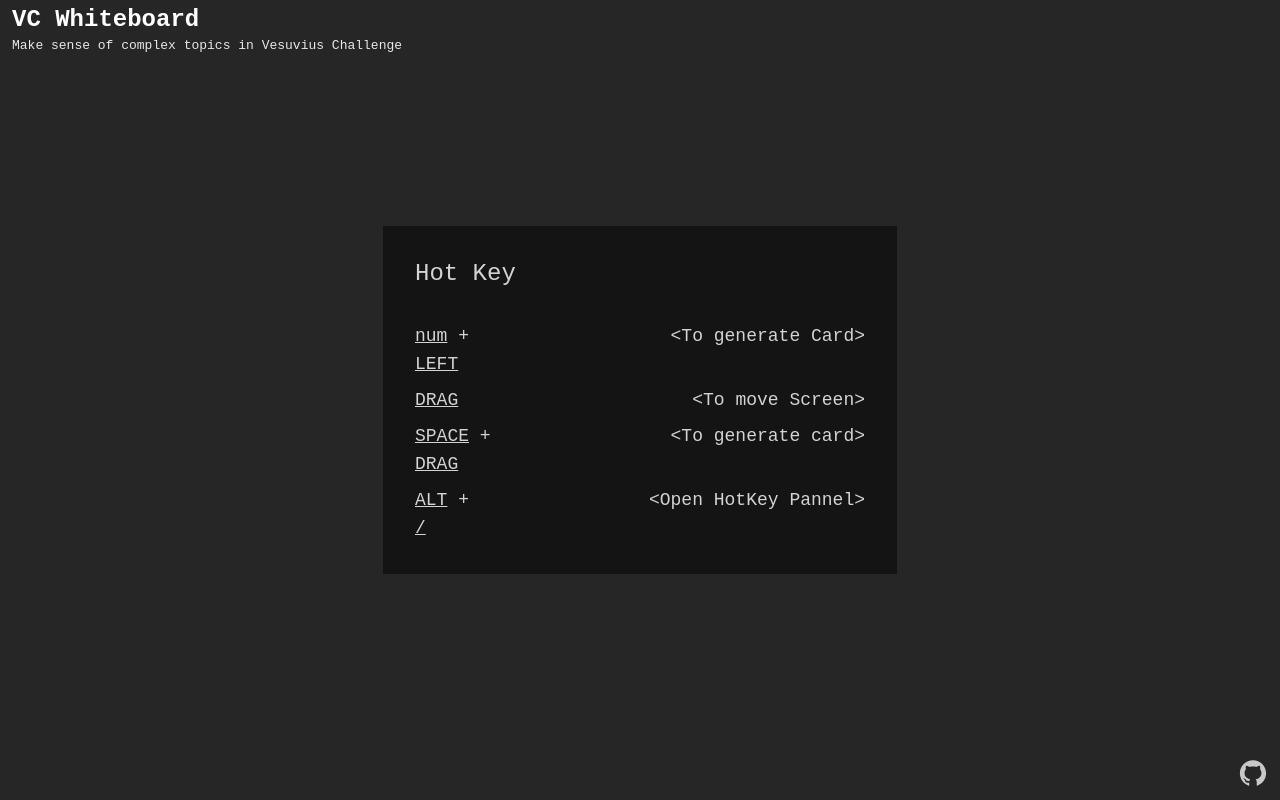
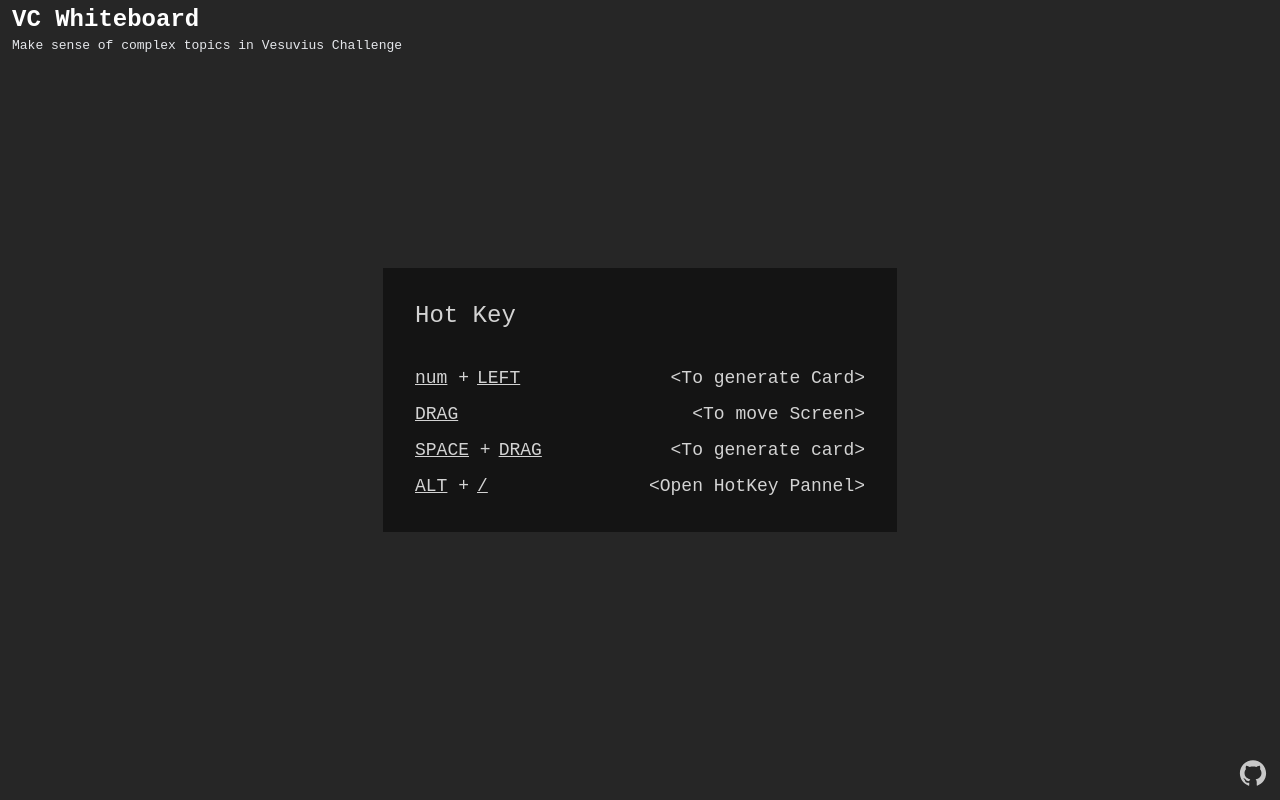
Before and after one commit to tomhsiao1260/vc-whiteboard, a React (Vite) app in the folder client/: page / in a window 1280 px wide. Built offline with nearby package versions, Linux system fonts and the light colour scheme.

Commit message:
fix: flexbox issue

```diff
--- a/client/src/components/Hint/Hint.jsx
+++ b/client/src/components/Hint/Hint.jsx
@@ -55,13 +55,13 @@
 Hint.HotKey = (props) => {
     return (
         <li className={hintHotKeyStyles.hintHotKey} >
-            <span>
+            <div className='flex gap-2'>
                 {props.hotkey.map((h, i) =>
-                    <div key={h}>
-                        <u>{h}</u>{i !== props.hotkey.length - 1 ? " + " : ""}
-                    </div>
+                    <span key={h}>
+                        <u>{h}</u>{i !== props.hotkey.length - 1 ? " +" : ""}
+                    </span>
                 )}
-            </span>
+            </div>
             <span>{props.children}</span>
         </li >
     )
```
